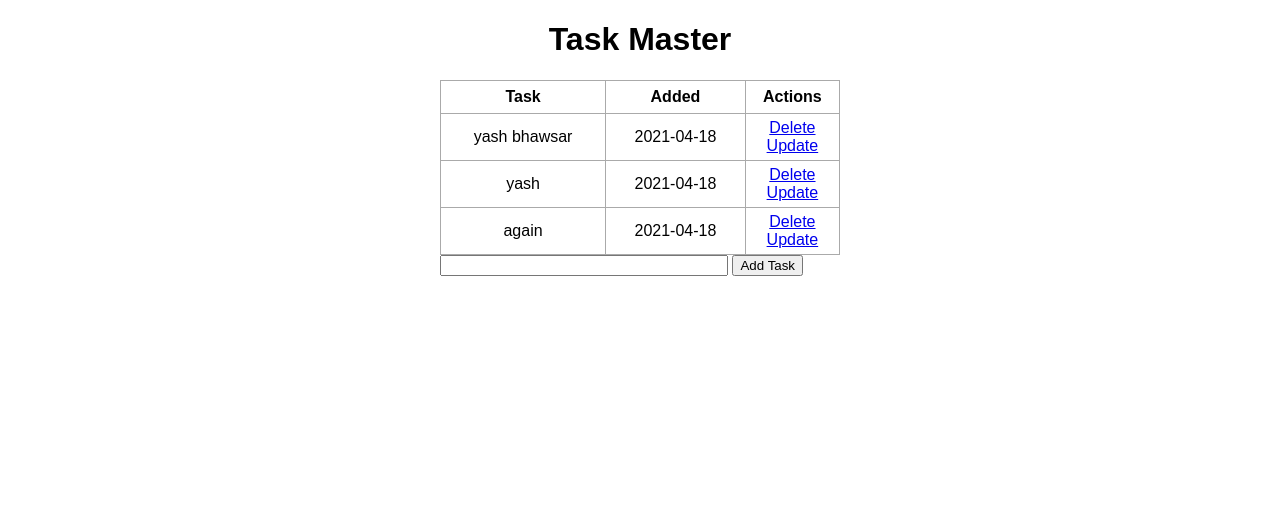
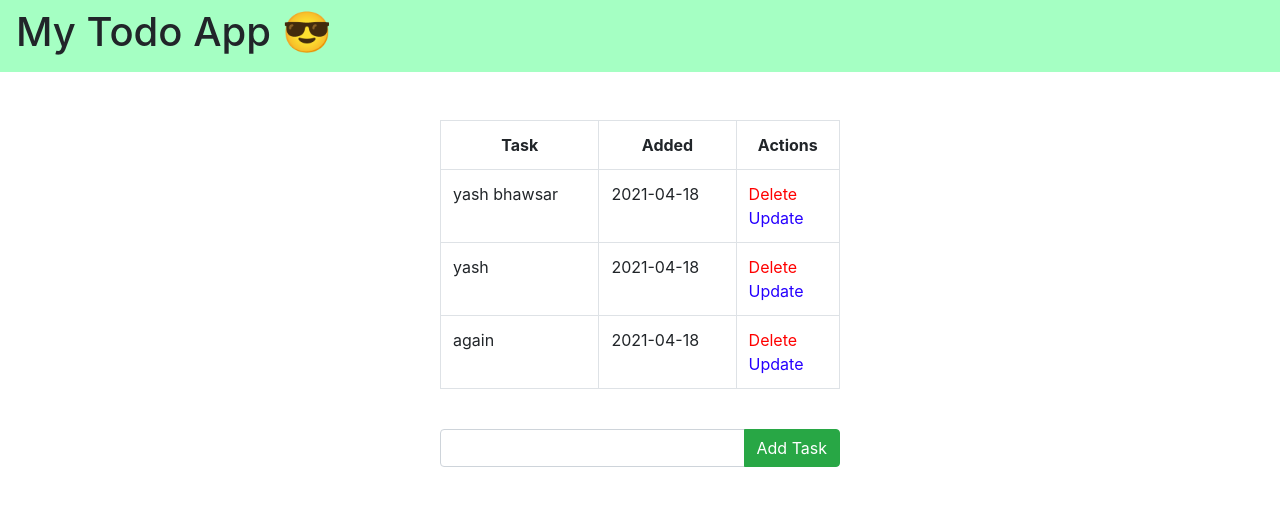
Before and after one commit to yash872/Flask_Introduction, a Flask app: page / in a window 1280 px wide. Shown: the top 506 px of the page. Run offline with Flask 2, Linux system fonts and the light colour scheme; data comes from the database, SQL or seed files in the repository; both versions use the stored data as it was after the commit; some libraries are stand-ins or nearby versions.

Commit message:
Modified layout

```diff
--- a/static/css/main.css
+++ b/static/css/main.css
@@ -8,24 +8,7 @@ body, html {
     width: 400px;
 }
 
-table, td, th {
-    border: 1px solid #aaa;
-}
 
-table {
-    border-collapse: collapse;
-    width: 100%;
-}
-
-th {
-    text-align: center;
-    height: 30px;
-}
-
-td {
-    text-align: center;
-    padding: 5px;
-}
 
 .form {
     margin-top: 20px;
--- a/templates/base.html
+++ b/templates/base.html
@@ -5,11 +5,15 @@
     <meta name="viewport" content="width=device-width, initial-scale=1.0">
     <meta http-equiv="X-UA-Compatible" content="ie=edge">
     <link rel="stylesheet" href="{{ url_for('static', filename='css/main.css') }}">
-
+    <link rel="stylesheet" href="https://stackpath.bootstrapcdn.com/bootstrap/4.3.1/css/bootstrap.min.css" integrity="sha384-ggOyR0iXCbMQv3Xipma34MD+dH/1fQ784/j6cY/iJTQUOhcWr7x9JvoRxT2MZw1T" crossorigin="anonymous">
+    <title>YASH TODO</title>
 
     {% block head %}{% endblock %}
 </head>
 <body>
+      <nav class="navbar navbar-light"  style="background-color: #a1ffc0f3; ce">
+        <h1>My Todo App 😎</h1>
+      </nav>
     {% block body %}{% endblock %}
 </body>
 </html>
--- a/templates/index.html
+++ b/templates/index.html
@@ -10,34 +10,39 @@
 {%block body%}
 
 <div class="content">
-    <h1 style="text-align: center;">Task Master</h1>
     {% if tasks|length <=0 %}
-    <h4 style="text-align: center;">No Task! Create a new one below...</h4>
+    <h6 style="text-align: center;">No Task! Create a new one below...</h6>
     {% else  %}
-    <table>
+    <br><br>
+    <table class="table table-bordered">
         <tr style="text-align: center;">
-            <th>Task</th>
-            <th>Added</th>
-            <th>Actions</th>
+            <th scope="col">Task</th>
+            <th scope="col">Added</th>
+            <th scope="col">Actions</th>
         </tr>
         {% for task in tasks %}
             <tr>
                 <td>{{ task.content }}</td>
                 <td>{{ task.date_created.date() }}</td>
                 <td>
-                    <a href="/delete/{{ task.id }}">Delete</a>
+                    <a href="/delete/{{ task.id }}" style="color: red;">Delete</a>
                     <br>
-                    <a href="/update/{{ task.id }}">Update</a>
+                    <a href="/update/{{ task.id }}" style="color: rgb(38, 0, 255);">Update</a>
                 </td>
             </tr>
         {% endfor %}
     </table>
     {% endif %}
+    <br>
     <form action="/" method="POST">
-        <input type="text" name="content" id="content">
-        <input type="submit" value="Add Task">
+
+        <div class="input-group mb-3">
+            <input type="text" class="form-control" name="content" id="content">
+            <div class="input-group-append">
+              <button class="btn btn btn-success" type="submit">Add Task</button>
+            </div>
+        </div>
     </form>
-
 
 
 </div>
```
Also changed, not shown: templates/update.html (+9 -3 lines), database.db.
